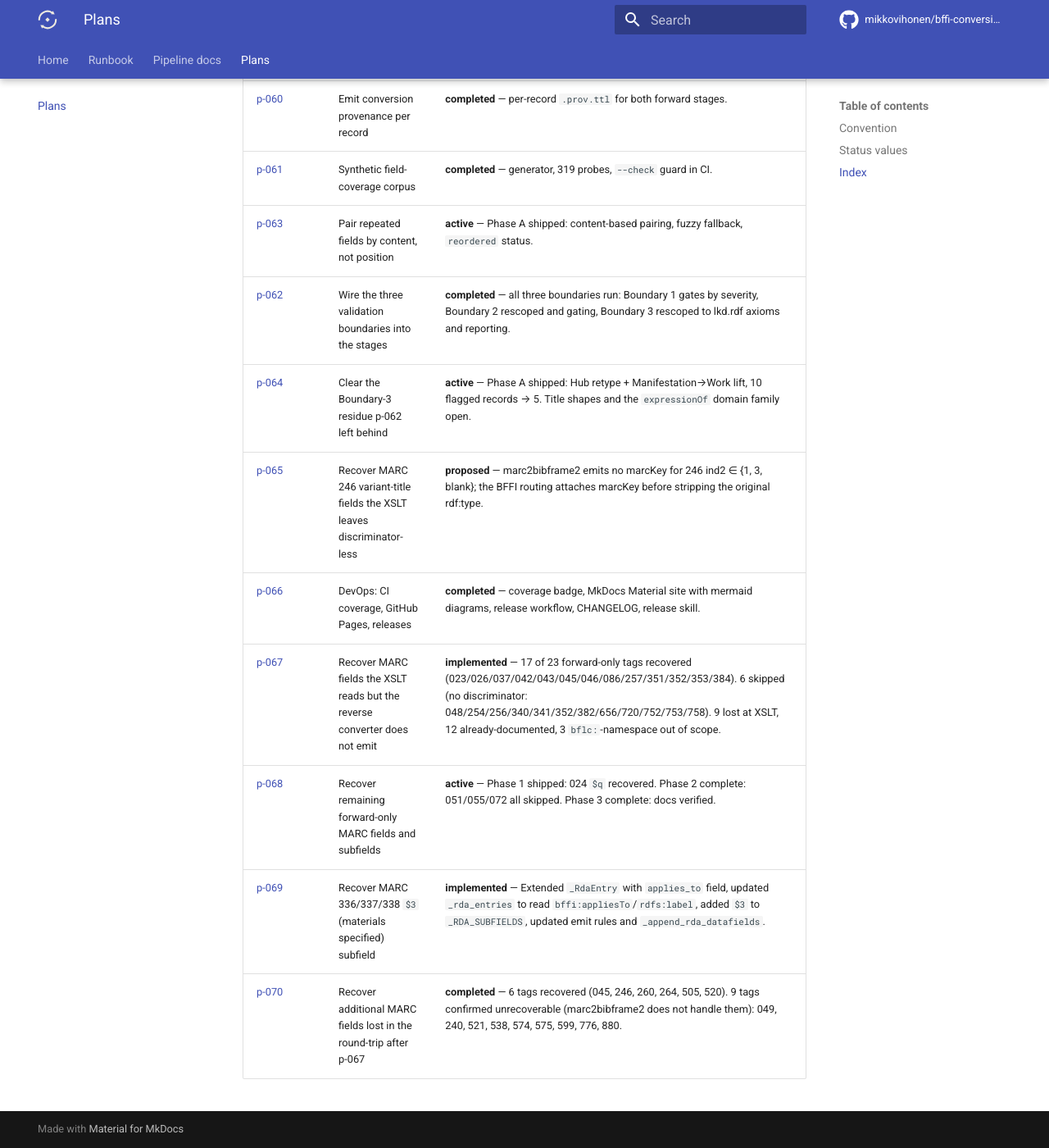
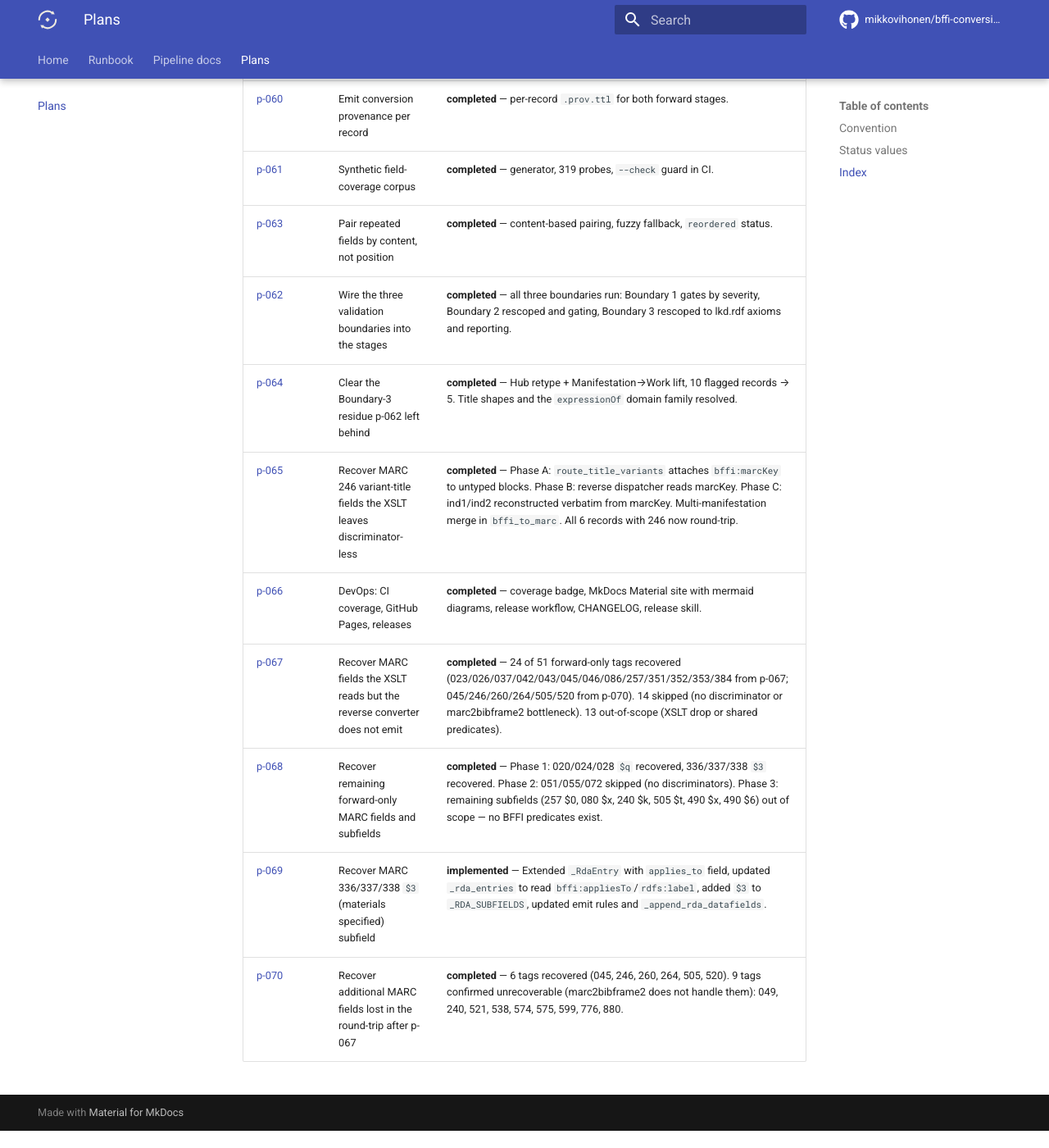
Before and after one commit to mikkovihonen/bffi-conversion-pipeline, an MkDocs documentation site: the page built from docs/plans/README.md, in a window 1280 px wide and 1400 px high, scrolled down 994 px. Shown: the whole window at 82% size. Built offline with MkDocs 1.6.1 and Material for MkDocs 9.7.7, drawn with Linux system fonts in a browser that asks for light colours; comment, search, counter and statistics services are not loaded; after the commit the page ends 2373 px from its top, so only the background shows below that.

Commit message:
docs: update plan statuses in README to reflect completion
- p-063: active → completed (content-based pairing shipped)
- p-064: active → completed (Boundary-3 residue cleared)
- p-065: proposed → completed (all 3 phases + multi-manifestation merge)
- p-067: implemented → completed (24 tags recovered)
- p-068: active → completed (subfields recovered, out-of-scope documented)

```diff
--- a/docs/plans/README.md
+++ b/docs/plans/README.md
@@ -24,12 +24,12 @@ Index of plans of record for the BFFI conversion pipeline.
 | [p-059](p-059-prometheus-exporter.md) | Implement the Prometheus exporter behind `serve-metrics` | **completed** — exporter, tailer, CLI wiring; 13 gauges matching the metric vocabulary. |
 | [p-060](p-060-conversion-provenance.md) | Emit conversion provenance per record | **completed** — per-record `.prov.ttl` for both forward stages. |
 | [p-061](p-061-field-coverage-corpus.md) | Synthetic field-coverage corpus | **completed** — generator, 319 probes, `--check` guard in CI. |
-| [p-063](p-063-diff-pairing.md) | Pair repeated fields by content, not position | **active** — Phase A shipped: content-based pairing, fuzzy fallback, `reordered` status. |
+| [p-063](p-063-diff-pairing.md) | Pair repeated fields by content, not position | **completed** — content-based pairing, fuzzy fallback, `reordered` status. |
 | [p-062](p-062-wire-validation.md) | Wire the three validation boundaries into the stages | **completed** — all three boundaries run: Boundary 1 gates by severity, Boundary 2 rescoped and gating, Boundary 3 rescoped to lkd.rdf axioms and reporting. |
-| [p-064](p-064-boundary3-residue.md) | Clear the Boundary-3 residue p-062 left behind | **active** — Phase A shipped: Hub retype + Manifestation→Work lift, 10 flagged records → 5. Title shapes and the `expressionOf` domain family open. |
-| [p-065](p-065-recover-variant-titles.md) | Recover MARC 246 variant-title fields the XSLT leaves discriminator-less | **proposed** — marc2bibframe2 emits no marcKey for 246 ind2 ∈ {1, 3, blank}; the BFFI routing attaches marcKey before stripping the original rdf:type. |
+| [p-064](p-064-boundary3-residue.md) | Clear the Boundary-3 residue p-062 left behind | **completed** — Hub retype + Manifestation→Work lift, 10 flagged records → 5. Title shapes and the `expressionOf` domain family resolved. |
+| [p-065](p-065-recover-variant-titles.md) | Recover MARC 246 variant-title fields the XSLT leaves discriminator-less | **completed** — Phase A: `route_title_variants` attaches `bffi:marcKey` to untyped blocks. Phase B: reverse dispatcher reads marcKey. Phase C: ind1/ind2 reconstructed verbatim from marcKey. Multi-manifestation merge in `bffi_to_marc`. All 6 records with 246 now round-trip. |
 | [p-066](p-066-devops-ci-release.md) | DevOps: CI coverage, GitHub Pages, releases | **completed** — coverage badge, MkDocs Material site with mermaid diagrams, release workflow, CHANGELOG, release skill.
-| [p-067](p-067-recover-forward-only-marc-fields.md) | Recover MARC fields the XSLT reads but the reverse converter does not emit | **implemented** — 17 of 23 forward-only tags recovered (023/026/037/042/043/045/046/086/257/351/352/353/384). 6 skipped (no discriminator: 048/254/256/340/341/352/382/656/720/752/753/758). 9 lost at XSLT, 12 already-documented, 3 `bflc:`-namespace out of scope. |
-| [p-068](p-068-recover-remaining-forward-only-fields-and-subfields.md) | Recover remaining forward-only MARC fields and subfields | **active** — Phase 1 shipped: 024 `$q` recovered. Phase 2 complete: 051/055/072 all skipped. Phase 3 complete: docs verified. |
+| [p-067](p-067-recover-forward-only-marc-fields.md) | Recover MARC fields the XSLT reads but the reverse converter does not emit | **completed** — 24 of 51 forward-only tags recovered (023/026/037/042/043/045/046/086/257/351/352/353/384 from p-067; 045/246/260/264/505/520 from p-070). 14 skipped (no discriminator or marc2bibframe2 bottleneck). 13 out-of-scope (XSLT drop or shared predicates). |
+| [p-068](p-068-recover-remaining-forward-only-fields-and-subfields.md) | Recover remaining forward-only MARC fields and subfields | **completed** — Phase 1: 020/024/028 `$q` recovered, 336/337/338 `$3` recovered. Phase 2: 051/055/072 skipped (no discriminators). Phase 3: remaining subfields (257 $0, 080 $x, 240 $k, 505 $t, 490 $x, 490 $6) out of scope — no BFFI predicates exist. |
 | [p-069](p-069-recover-336-337-338-3-materials-specified.md) | Recover MARC 336/337/338 `$3` (materials specified) subfield | **implemented** — Extended `_RdaEntry` with `applies_to` field, updated `_rda_entries` to read `bffi:appliesTo`/`rdfs:label`, added `$3` to `_RDA_SUBFIELDS`, updated emit rules and `_append_rda_datafields`. |
 | [p-070](p-070-recover-additional-round-trip-losses.md) | Recover additional MARC fields lost in the round-trip after p-067 | **completed** — 6 tags recovered (045, 246, 260, 264, 505, 520). 9 tags confirmed unrecoverable (marc2bibframe2 does not handle them): 049, 240, 521, 538, 574, 575, 599, 776, 880. |
```
